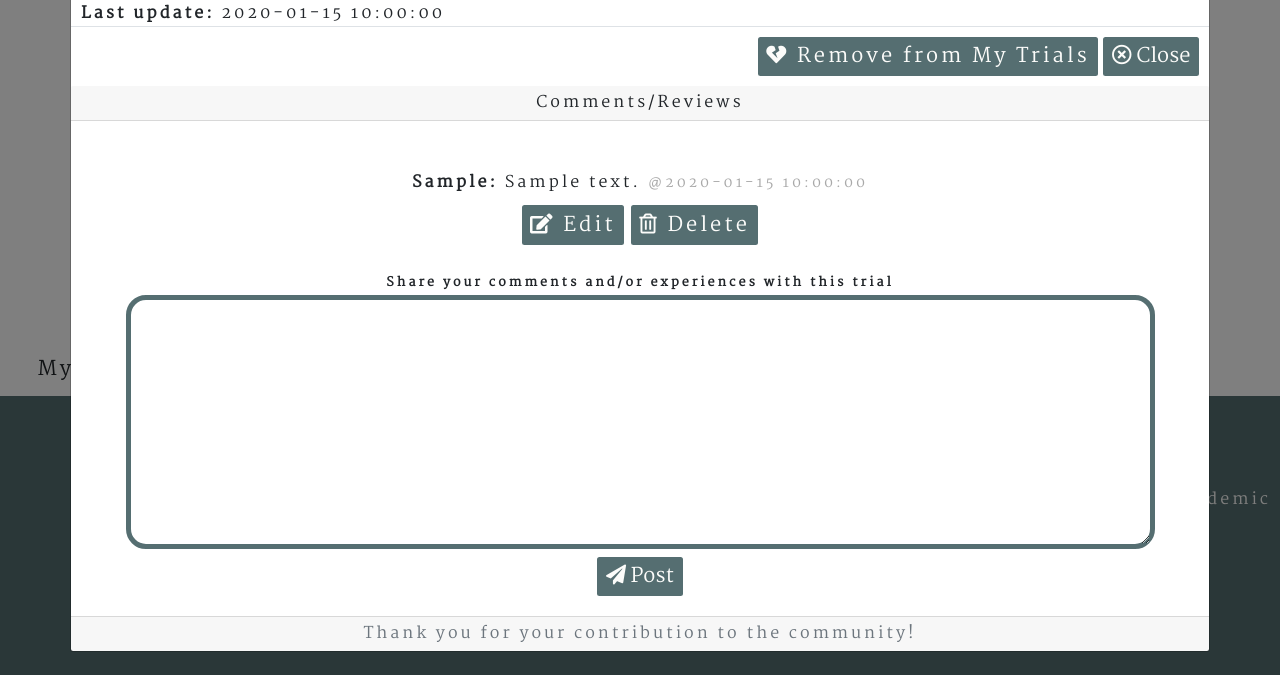
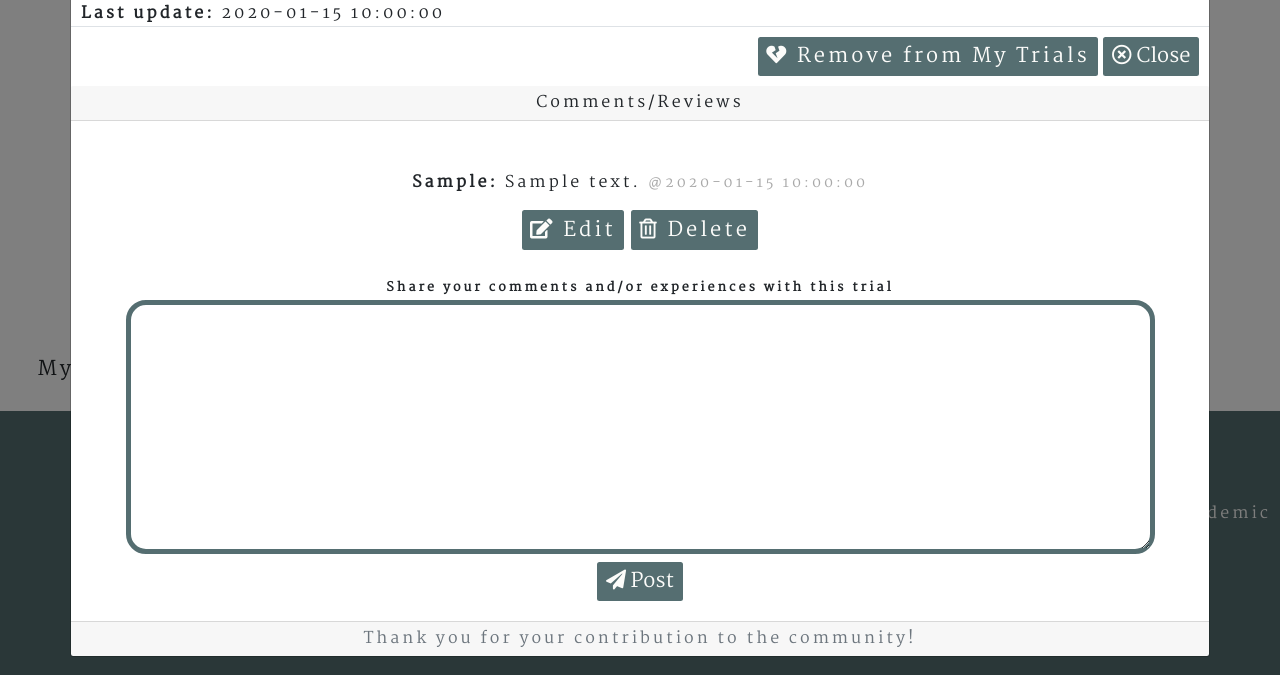
Before and after one commit to arturmpinho/Speranza, a Flask app: template templates/pages/mytrials.html in a window 1280 px wide, after a click on "Check this trial". Shown: the part 350-1025 px from the top of the page. Run offline with Flask 2, Linux system fonts and the light colour scheme; the visitor is signed in with stand-in values (Sample User, id 1); the template is opened without the code that fills it: most values are stand-ins (such as "Sample title", 1, 10 or a date in 2020); some libraries are stand-ins or nearby versions; some web fonts are replaced; grey boxes are pictures that could not be loaded.

Commit message:
Split first and last name registration , fix typos and correct card lay out mytrials

```diff
--- a/static/css/style.css
+++ b/static/css/style.css
@@ -11,7 +11,7 @@ body{
     letter-spacing: 0.3rem;
 }
 
-
+/*
 #main {
     min-height: 100vh !important;
 }
@@ -19,7 +19,7 @@ body{
 
 #block {
     margin-bottom: 30rem;
-}
+} */
 
 a, a:hover, a:focus, a:active {
     text-decoration: none;
@@ -165,11 +165,12 @@ h1{
 
 /* Footer */
 #footer {
+    position: static;
+    left: 0;
+    bottom: 0;
     width: 100%;
     background-color: #556E71;
     color: #FCFCFA;
-    position: absolute;
-    bottom: 0;
 }
 
 .social-links{
--- a/templates/layout/base.html
+++ b/templates/layout/base.html
@@ -2,15 +2,10 @@
 <html lang="en">
         {% include 'layout/head.html' %}
     <body>
-        <div id="main">
         {% include 'components/navbar.html' %}
-        <div id="block">
-            {% block content %}
-
-            {% endblock %}
-        </div>
+        {% block content %}
+        {% endblock %}
         {% include 'components/footer.html' %}
-        </div>
         {% include 'components/flash_msgs.html' %}
         {% include 'layout/scripts.html' %}
     </body>
--- a/templates/pages/add_trial.html
+++ b/templates/pages/add_trial.html
@@ -59,7 +59,7 @@
                     <button type="button" class="btn" data-bs-dismiss="modal"><i class="far fa-times-circle"></i> Close</button>
                 {% else %}
                     <div class="text-center justify content-center">
-                        <p>Your contribution if extremely important to the community. Log In/Resgister to access other user's reviews and share your testimony.</p>
+                        <p>Your contribution is extremely important to the community. Log In/Resgister to access other user's reviews and share your testimony.</p>
                         <a type="submit" class="btn btn-secondary" href="{{ url_for('register') }}"><i class="fab fa-wpforms"></i> Register</a>
                         <a type="submit" class="btn btn-secondary" href="{{ url_for('login') }}"><i class="fas fa-sign-in-alt"></i> Log In</a>
                     </div>
--- a/templates/pages/comments.html
+++ b/templates/pages/comments.html
@@ -14,10 +14,10 @@
                                 <p class="card-text mt-5"><span class="card-text-info">{{ comment.username |capitalize}}:</span>
                                     {{ comment.user_comments }} <span class="posted_on">@{{ comment.posted_on }}</span>
                                 </p>
-                                <a type="button" class="btn card-btn mt-auto" id="edit_comment" href="{{url_for('edit_reviews', comment_id=comment._id)}}">
+                                <a type="button" class="btn card-btn mt-2" id="edit_comment" href="{{url_for('edit_reviews', comment_id=comment._id)}}">
                                     <i class="fas fa-edit"></i> Edit
                                 </a>
-                                <a href="{{ url_for('delete_reviews', comment_id=comment._id) }}" class="btn card-btn mt-auto" type="button">
+                                <a href="{{ url_for('delete_reviews', comment_id=comment._id) }}" class="btn card-btn mt-2" type="button">
                                     <i class="far fa-trash-alt"></i> Delete
                                 </a>
                             {% else %}
@@ -30,10 +30,10 @@
                                 <p class="card-text mt-5"><span class="card-text-info">{{ comment.username |capitalize}}:</span>
                                     {{ comment.user_comments }} <span class="posted_on">@{{ comment.posted_on }}</span>
                                 </p>
-                                <a type="button" class="btn card-btn mt-auto" id="edit_comment" href="{{url_for('edit_reviews', comment_id=comment._id)}}">
+                                <a type="button" class="btn card-btn mt-2" id="edit_comment" href="{{url_for('edit_reviews', comment_id=comment._id)}}">
                                     <i class="fas fa-edit"></i> Edit
                                 </a>
-                                <a href="{{ url_for('delete_reviews', comment_id=comment._id) }}" class="btn card-btn mt-auto" type="button">
+                                <a href="{{ url_for('delete_reviews', comment_id=comment._id) }}" class="btn card-btn mt-2" type="button">
                                     <i class="far fa-trash-alt"></i> Delete
                                 </a>
                             {% else %}
--- a/templates/pages/mytrials.html
+++ b/templates/pages/mytrials.html
@@ -10,18 +10,23 @@
             <img src="https://source.unsplash.com/collection/61510941" class="card-img-top">
             <div class="card-body d-flex flex-column">
                 <h4 class="card-title mb-5">{{ trial['items'][0].public_title }}</h4>
-                    <p class="card-text"><span class="card-text-intro">Country:</span>  {% for t in trial['items'][0].locations %}
+                {% if trial['items'][0].locations %}
+                    <p class="card-text"><span class="card-text-intro">Country:</span>
+                    {% for t in trial['items'][0].locations %}
                         {{ t['name'] }}
                     {% endfor %}</p>
+                {% endif %}
                 <p class="card-text"><span class="card-text-intro">Status:</span> {{ trial['items'][0].status }}</p>
-                    <p class="card-text"><span class="card-text-intro">Recruitment Status:</span> {{ trial['items'][0].status }}</p>
+                <p class="card-text"><span class="card-text-intro">Recruitment Status:</span> {{ trial['items'][0].recruitment_status }}</p>
+                {% if trial['items'][0].study_phase[0] %}
                 <p class="card-text"><span class="card-text-intro">Study Phase:</span> {{ trial['items'][0].study_phase[0] }}</p>
+                {% endif %}
                 <a type="button" class="btn card-btn mt-auto" data-bs-toggle="modal" data-bs-target="#a{{ trial['items'][0].id }}">
                     <i class="fas fa-glasses"></i> Check this trial
                 </a>
-
             </div>
         </div>
+
 
             <!-- Modal -->
 
@@ -77,6 +82,7 @@
             <h2 class="m-5">My comments</h2>
             {% for comment in comments %}
                 {% if comment.user_id == session['user'] %}
+
                 <div class="card m-5">
                     <div class="card-header">
                         {% for trial in all_trials['items'] %}
@@ -92,10 +98,10 @@
                         </blockquote>
                     </div>
                     <div class="card-footer">
-                        <a type="button" class="btn card-btn mt-auto" id="edit_comment" href="{{url_for('edit_reviews', comment_id=comment._id)}}">
+                        <a type="button" class="btn card-btn mt-2" id="edit_comment" href="{{url_for('edit_reviews', comment_id=comment._id)}}">
                             <i class="fas fa-edit"></i> Edit
                         </a>
-                        <a href="{{ url_for('delete_reviews', comment_id=comment._id) }}" class="btn card-btn mt-auto" type="button">
+                        <a href="{{ url_for('delete_reviews', comment_id=comment._id) }}" class="btn card-btn mt-2" type="button">
                             <i class="far fa-trash-alt"></i> Delete
                         </a>
                     </div>
```
Also changed, not shown: templates/pages/register.html (+6 -1 lines). Lines whose indentation alone changed are shown as unchanged.
